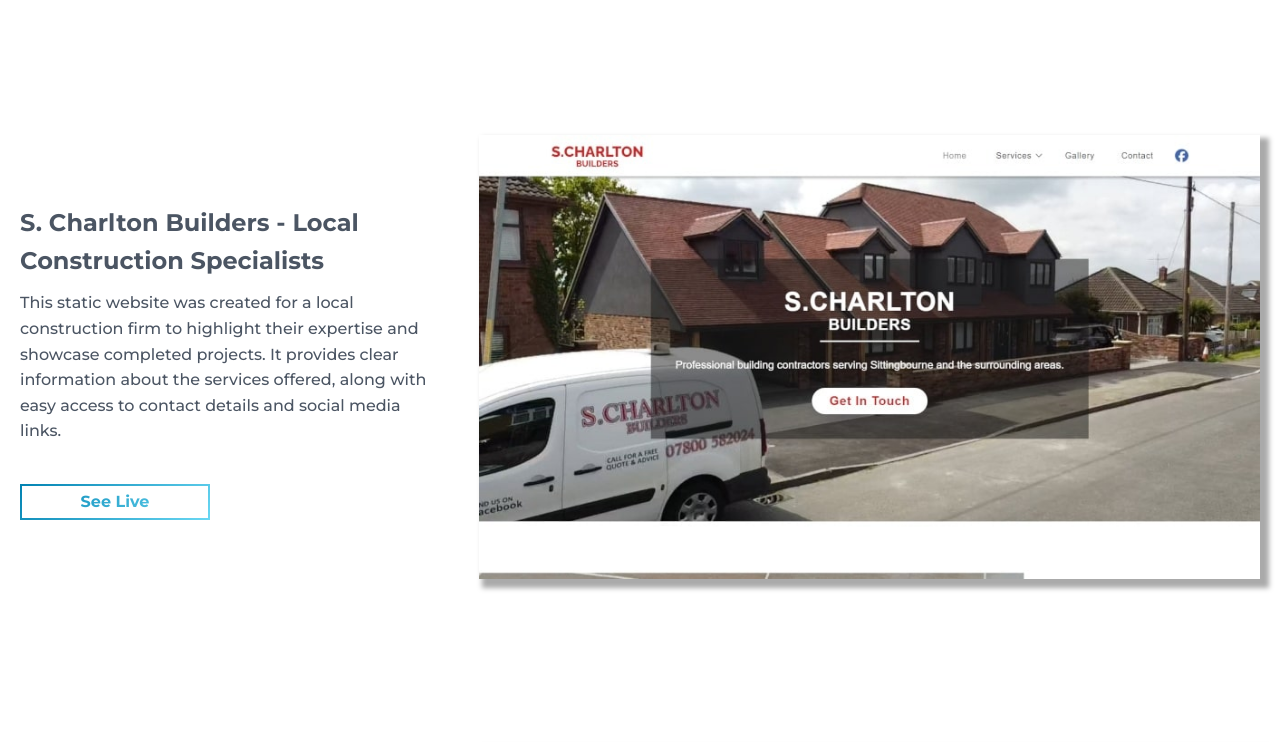
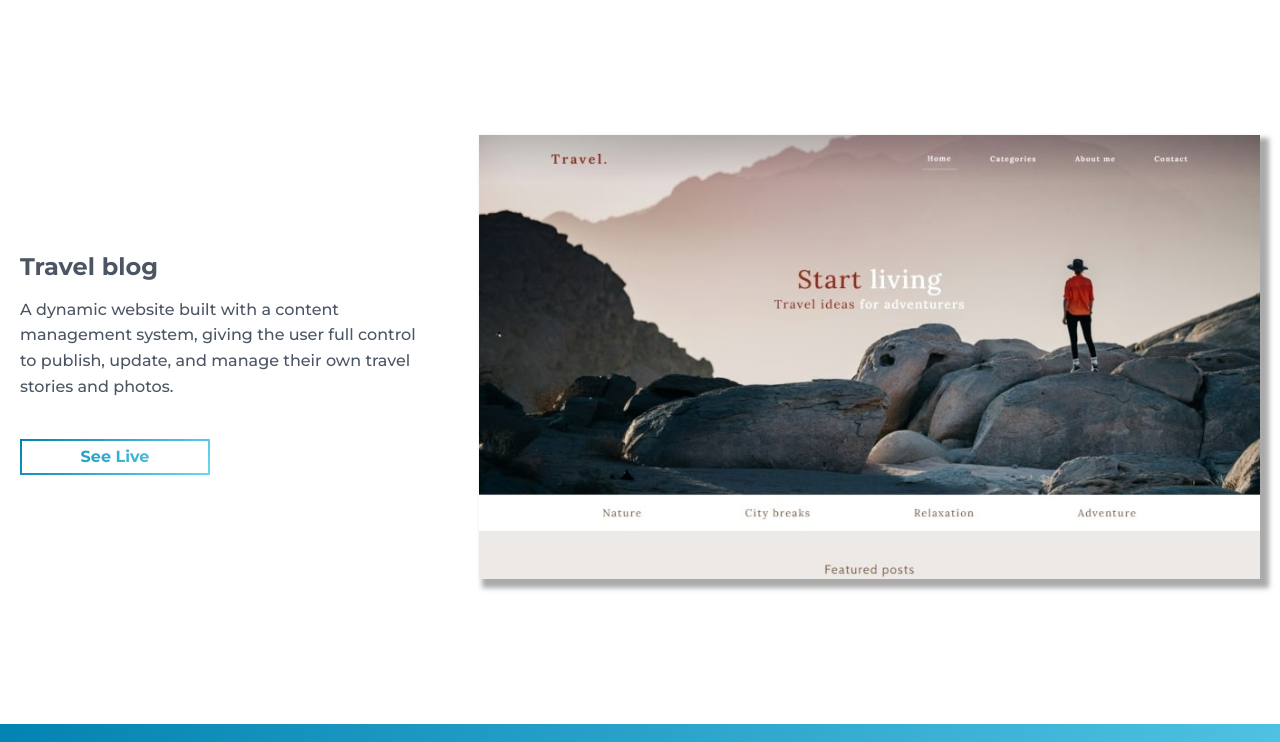
Before and after one commit to Charlton305/portfolio, a React (Vite) app: page / in a window 1280 px wide. Shown: the part 6800-7542 px from the top of the page. Built offline with nearby package versions, Linux system fonts and the light colour scheme.

Commit message:
Remove s charlton project

```diff
--- a/src/assets/projects.js
+++ b/src/assets/projects.js
@@ -53,15 +53,15 @@
     liveSite: 'https://pinball.charltonwebdev.com/',
     altText: 'Screenshot of the pinball club leaderboard application.',
   },
-  {
-    title: 'S. Charlton Builders - Local Construction Specialists',
-    textContent:
-      'This static website was created for a local construction firm to highlight their expertise and showcase completed projects. It provides clear information about the services offered, along with easy access to contact details and social media links.',
-    image: sCharltonImage,
-    image2x: sCharltonImage2x,
-    liveSite: 'https://s-charlton-builders.charltonwebdev.com',
-    altText: 'A screenshot of a construction company website.',
-  },
+  // {
+  //   title: 'S. Charlton Builders - Local Construction Specialists',
+  //   textContent:
+  //     'This static website was created for a local construction firm to highlight their expertise and showcase completed projects. It provides clear information about the services offered, along with easy access to contact details and social media links.',
+  //   image: sCharltonImage,
+  //   image2x: sCharltonImage2x,
+  //   liveSite: 'https://s-charlton-builders.charltonwebdev.com',
+  //   altText: 'A screenshot of a construction company website.',
+  // },
   {
     title: 'Travel blog',
     textContent:
```
